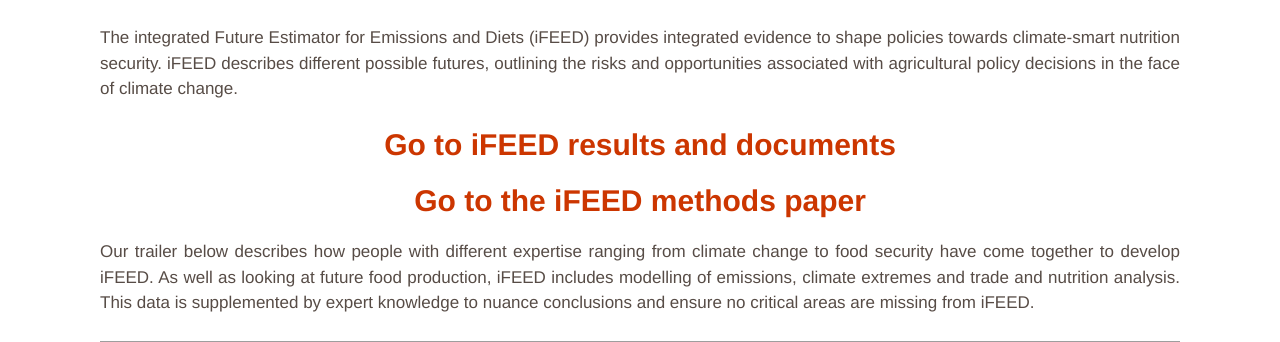
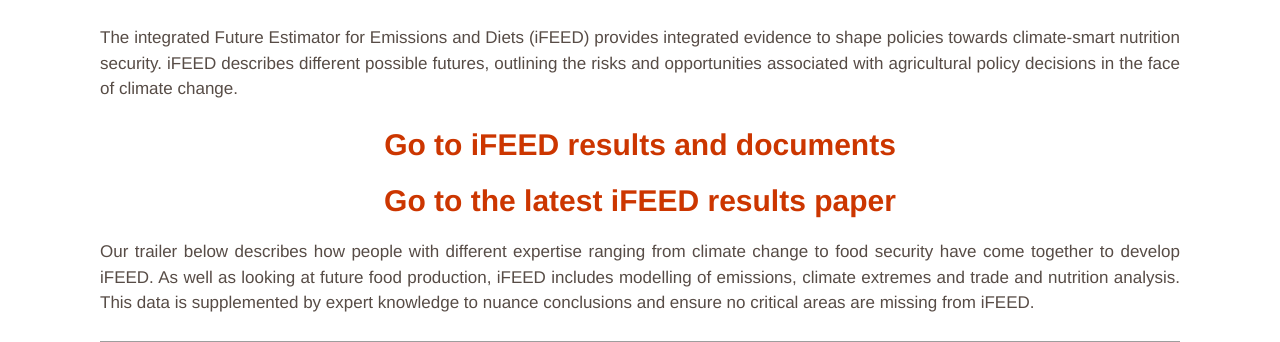
Before and after one commit to cemac/iFEED_Prototype, a Flask app: template Applications/FlaskApp/templates/home.html.j2 in a window 1280 px wide. Shown: the part 242-584 px from the top of the page. Run offline with Flask 3, Linux system fonts and the light colour scheme; the template is opened without the code that fills it, so the values that code supplies are empty; parts of the project's set-up code (start-up, migrations or seed data) failed here and were passed over; some libraries are stand-ins or nearby versions; grey boxes are pictures that could not be loaded.

Commit message:
Update home.html.j2
Updating home page to link to the AFRICAP results paper (and not the methods paper)

```diff
--- a/Applications/FlaskApp/templates/home.html.j2
+++ b/Applications/FlaskApp/templates/home.html.j2
@@ -8,7 +8,7 @@
 
   <h2><center><strong><a href="/countries">Go to iFEED results and documents</a></strong></center></h2>
 
-  <h2><center><strong><a href="https://www.frontiersin.org/articles/10.3389/fsufs.2022.868189/full">Go to the iFEED methods paper</a></strong></center></h2>
+  <h2><center><strong><a href="https://www.nature.com/articles/s43016-023-00901-y" target="_blank" >Go to the latest iFEED results paper</a></strong></center></h2>
 
   <p>Our trailer below describes how people with different expertise ranging from climate change to food security have come together to develop iFEED. As well as looking at future food production, iFEED includes modelling of emissions, climate extremes and trade and nutrition analysis. This data is supplemented by expert knowledge to nuance conclusions and ensure no critical areas are missing from iFEED.<br><br>
 
```
